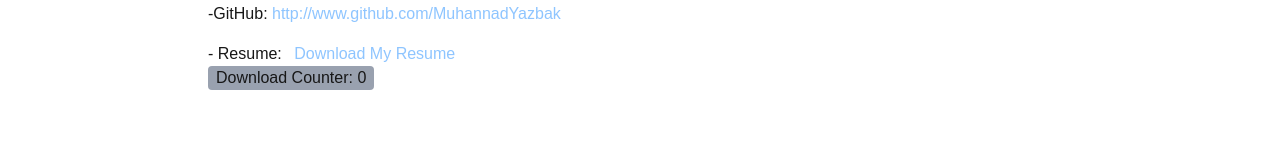
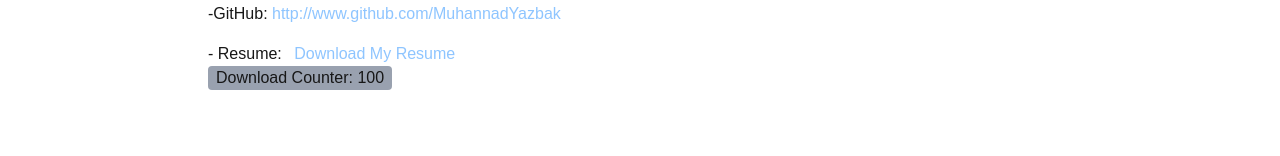
Before and after one commit to MuhannadYazbak/muhannad-portfolio, a Next.js app: page / in a window 1280 px wide. Shown: the part 583-739 px from the top of the page. Built offline with nearby package versions, Linux system fonts and the light colour scheme.

Commit message:
feat(downloads counter): fixed reseting to zero

```diff
--- a/src/app/components/resumeDownload.tsx
+++ b/src/app/components/resumeDownload.tsx
@@ -3,7 +3,7 @@
 import { useState } from "react";
 
 export default function ResumeDownload() {
-    const [counter, setCounter] = useState(0)
+    const [counter, setCounter] = useState(100)
 
     const handleDownload = () => {
         setCounter(prev => prev + 1)
```
